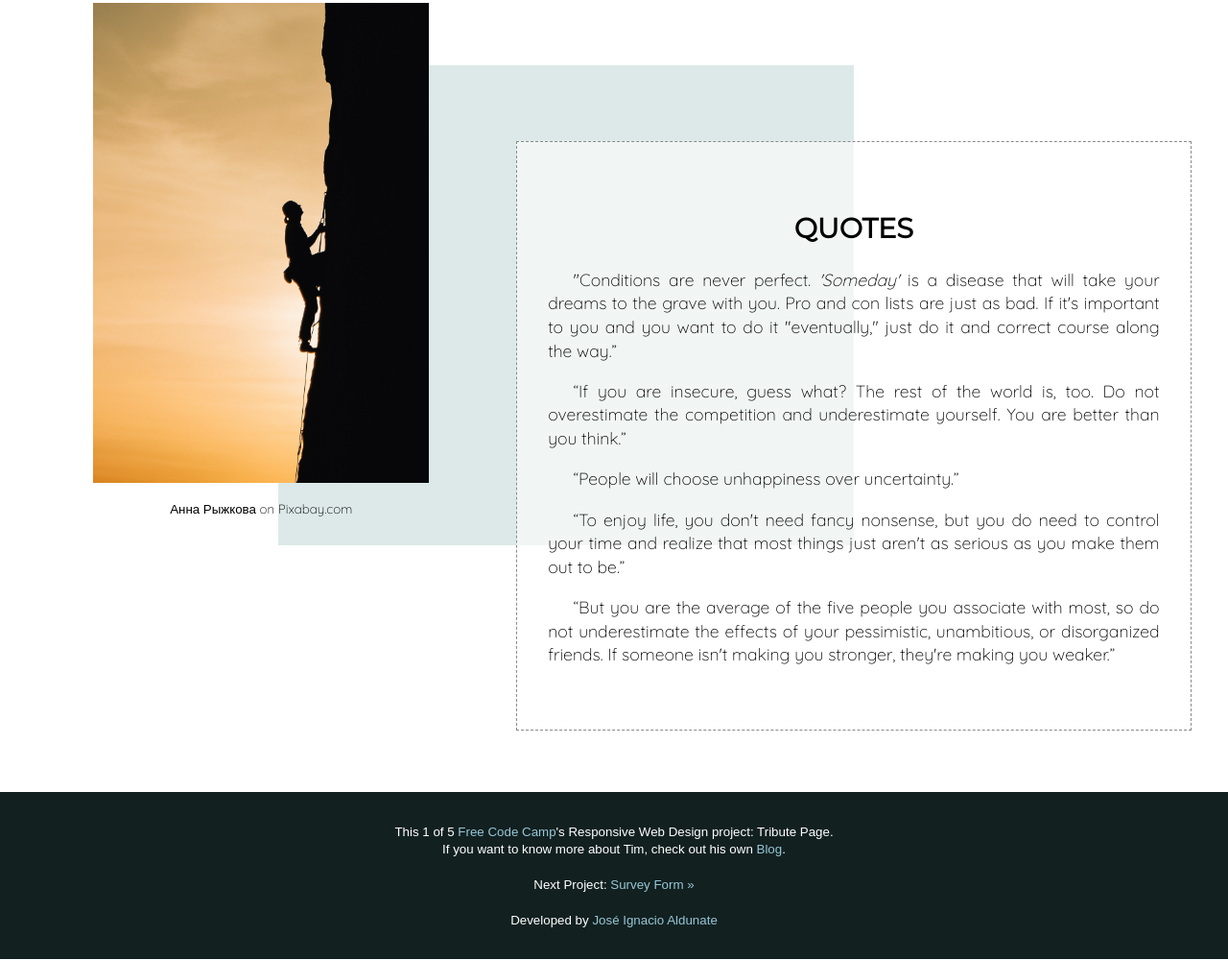
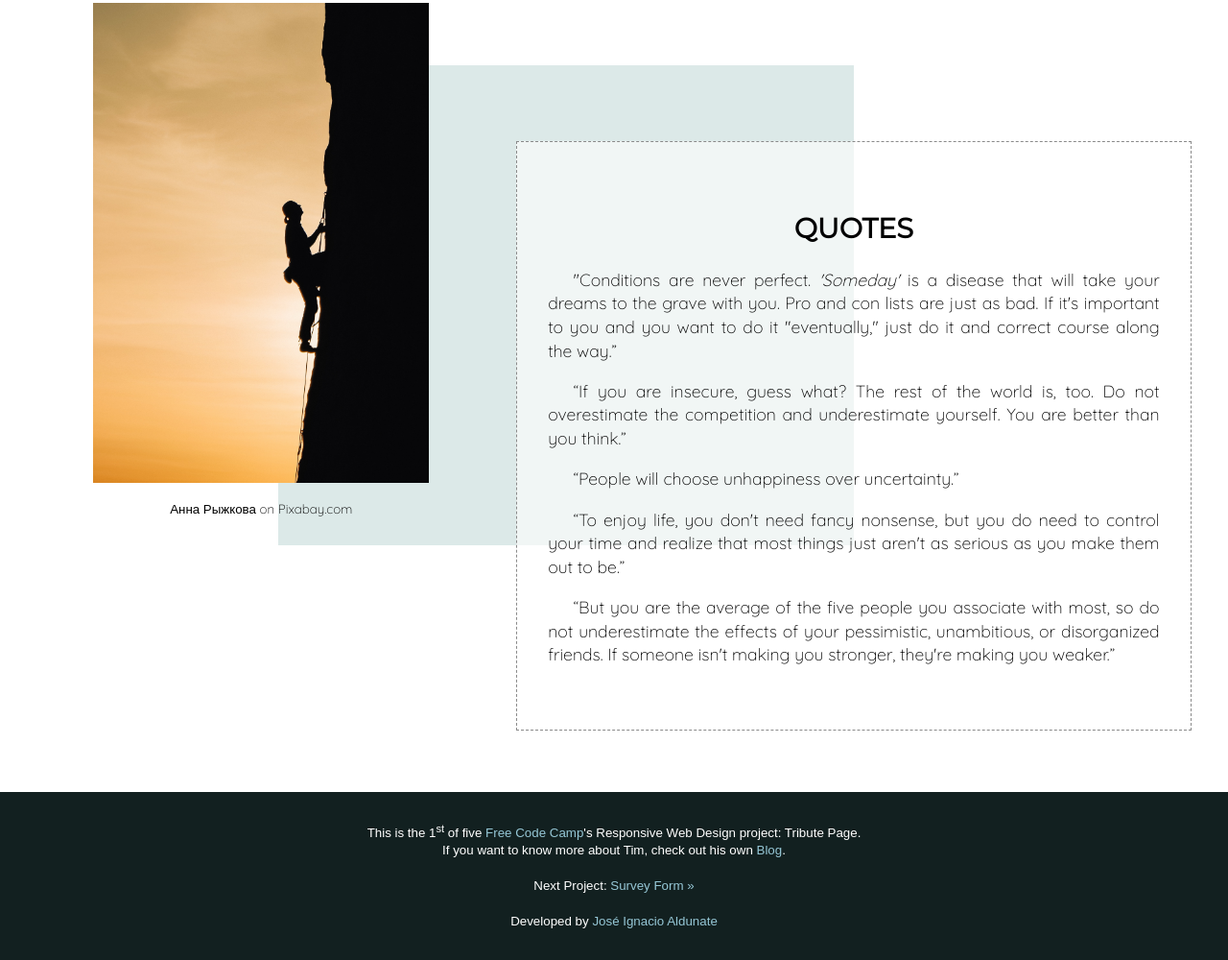
Before and after one commit to aldunat91/Tim-Ferriss-Tribute-Page, a plain HTML site: page index.html in a window 1280 px wide. Shown: the part 1921-2921 px from the top of the page at 96% size. Drawn offline with Linux system fonts and the light colour scheme.

Commit message:
footer spelling corrections

```diff
--- a/index.html
+++ b/index.html
@@ -123,7 +123,7 @@
         </section>
     </main>
     <footer>
-        <p><small>This 1 of 5 <a target="_blank" href="https://freecodecamp.org">Free Code Camp</a>'s Responsive Web Design project: Tribute Page. <br>If you want to know more about Tim, check out his own <a target="_blank" id="tribute-link" href="https://tim.blog/">Blog</a>.</small></p>
+        <p><small>This is the 1<sup>st</sup> of five <a target="_blank" href="https://freecodecamp.org">Free Code Camp</a>'s Responsive Web Design project: Tribute Page. <br>If you want to know more about Tim, check out his own <a target="_blank" id="tribute-link" href="https://tim.blog/">Blog</a>.</small></p>
         <p class="next-project"><small>Next Project: <a href="https://josealdunate.github.io/FCC-Survey-Form/">Survey Form &raquo;</a></small></p>
         </div>
         <p><small>Developed by <a target="_blank" href="https://github.com/josealdunate">José Ignacio Aldunate</a></small></p>
```
